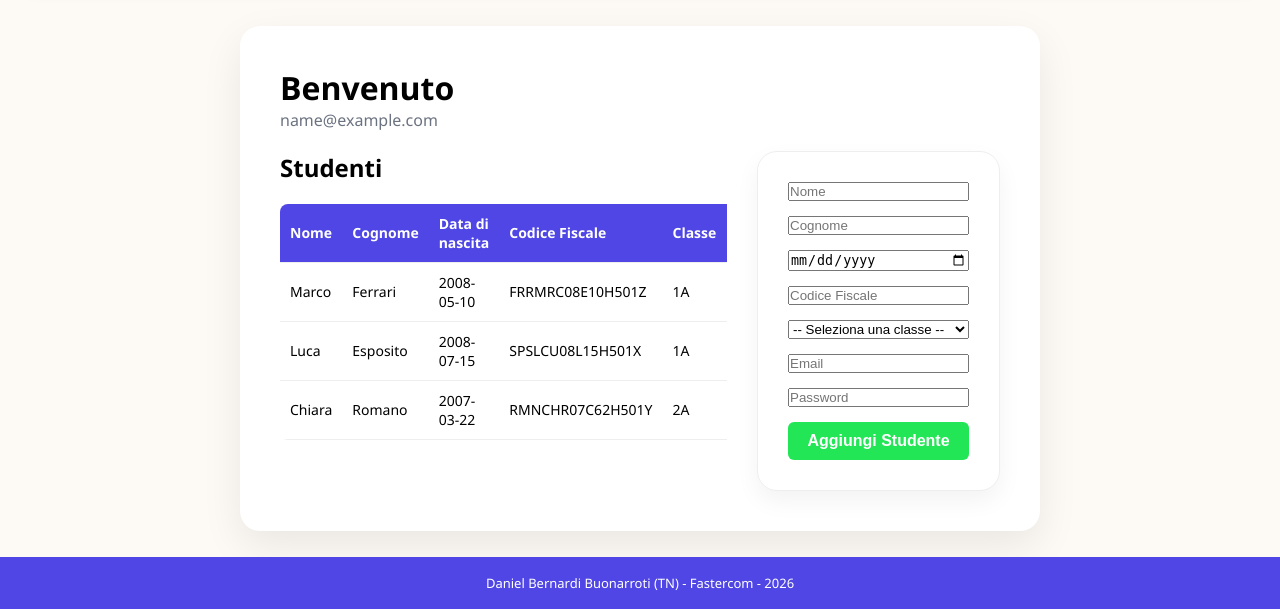
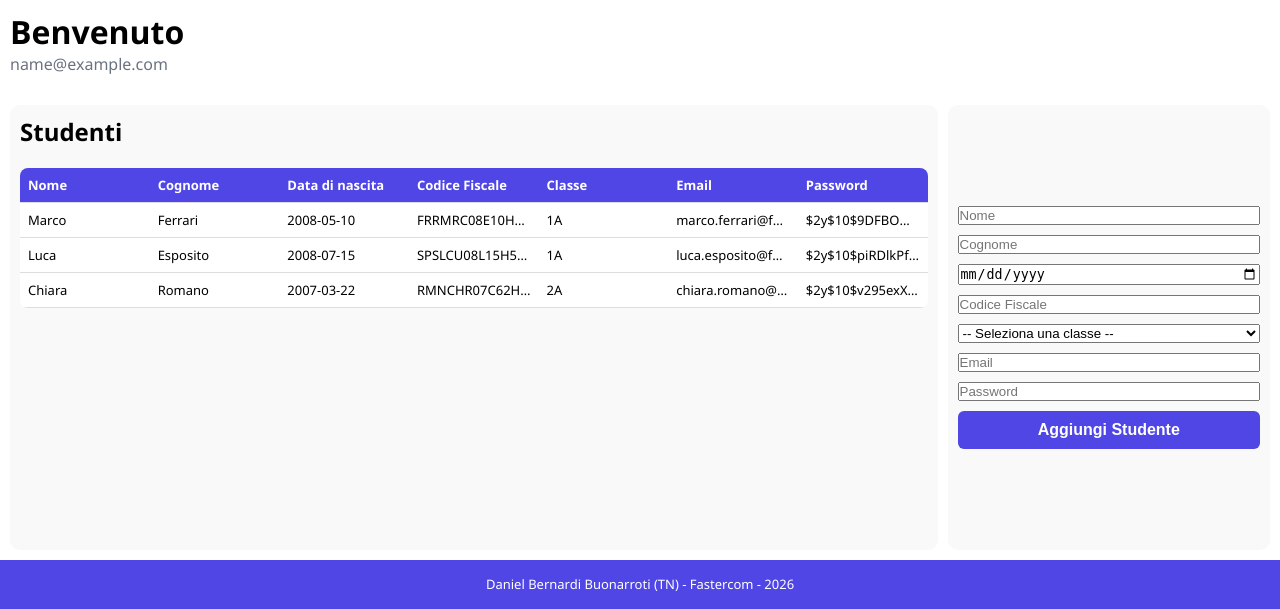
Before and after one commit to 3INA-bernardi/Fastercom, a PHP site: page /studenti.php in a window 1280 px wide. Shown: the part 191-800 px from the top of the page. Run offline with PHP 8.4, Linux system fonts and the light colour scheme; the visitor is signed in with stand-in values (Sample User, id 1); data comes from the database, SQL or seed files in the repository.

Commit message:
Migliorato il css
Updated various styles for layout and form elements.

```diff
--- a/assets/style.css
+++ b/assets/style.css
@@ -92,25 +92,26 @@ nav a:active{
 }
 
 main{
-    height: calc(100vh - 160px);
+    height: calc(100vh - 120px);
     display: flex;
     justify-content: center;
     align-items: center;
     flex-direction: column;
-    padding: 20px;
+    padding: 0;
 }
 
 form{
     display: flex;
     justify-content: center;
     flex-direction: column;
-    gap: 15px;
-    padding: 30px;
-    background-color: #ffffff;
-    border-radius: 20px;
-    font-size: 18px;
-    box-shadow: 0 10px 25px rgba(0,0,0,0.05);
-    border: 1px solid #eee;
+    gap: 10px;
+    padding: 0;
+    background-color: transparent;
+    border-radius: 0;
+    font-size: 14px;
+    box-shadow: none;
+    border: none;
+    flex: 1;
 }
 
 
@@ -120,7 +121,7 @@ form button{
     padding: 10px;
     border-radius: 6px;
     border: none;
-    background-color: #22e656;
+    background-color: #4f46e5;
     color: white;
     cursor: pointer;
     font-weight: bold;
@@ -153,11 +154,14 @@ table{
 
 .dashboard{
     background-color: white;
-    padding: 40px;
-    border-radius: 20px;
-    box-shadow: 0 15px 40px rgba(0,0,0,0.08);
-    max-width: 800px;
+    padding: 10px;
+    border-radius: 0;
+    box-shadow: none;
+    max-width: none;
     width: 100%;
+    height: 100%;
+    display: flex;
+    flex-direction: column;
 }
 
 .email{
@@ -263,27 +267,41 @@ table{
 
 .dashboard-flex{
     display: flex;
-    gap: 30px;
-    margin-top: 20px;
+    gap: 10px;
+    margin-top: 10px;
+    height: 100%;
+    flex: 1;
+    width: 100%;
 }
 
-/* SINISTRA 3/4 */
+
 .studenti-lista{
     flex: 3;
-    max-height: 500px;
+    height: 100%;
     overflow-y: auto;
+    padding: 10px;
+    background-color: #f9f9f9;
+    border-radius: 10px;
 }
 
 /* DESTRA 1/4 */
 .studenti-form{
     flex: 1;
+    height: 100%;
+    padding: 10px;
+    background-color: #f9f9f9;
+    border-radius: 10px;
+    display: flex;
+    flex-direction: column;
+    justify-content: flex-start;
 }
 
 /* TABELLA */
 .studenti-tabella{
     width: 100%;
     border-collapse: collapse;
-    font-size: 14px;
+    font-size: 13px;
+    table-layout: fixed;
 }
 
 .studenti-tabella thead{
@@ -293,9 +311,12 @@ table{
 
 .studenti-tabella th,
 .studenti-tabella td{
-    padding: 10px;
+    padding: 8px;
     text-align: left;
-    border-bottom: 1px solid #eee;
+    border-bottom: 1px solid #ddd;
+    overflow: hidden;
+    text-overflow: ellipsis;
+    white-space: nowrap;
 }
 
 .studenti-tabella tr:hover{
```
